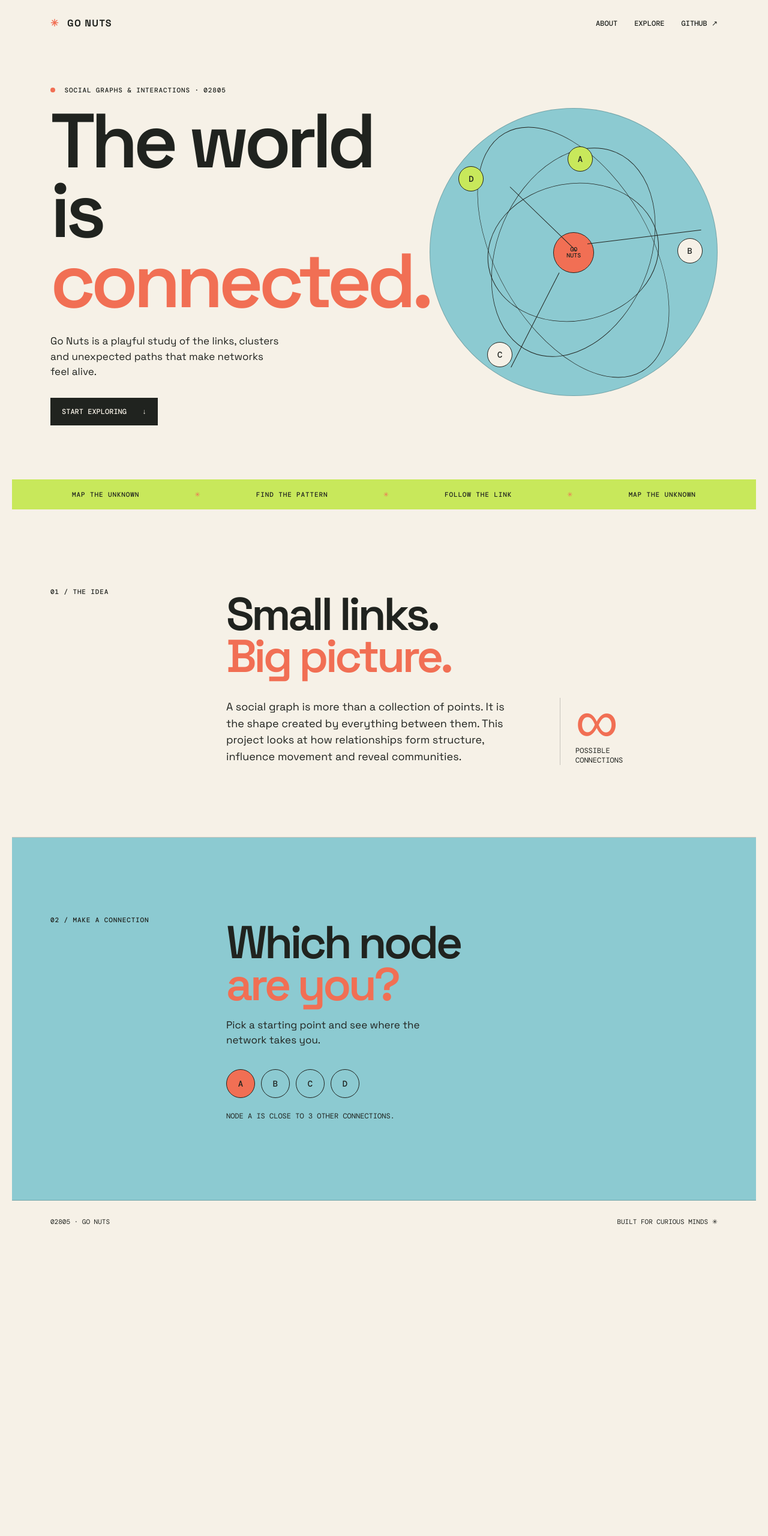
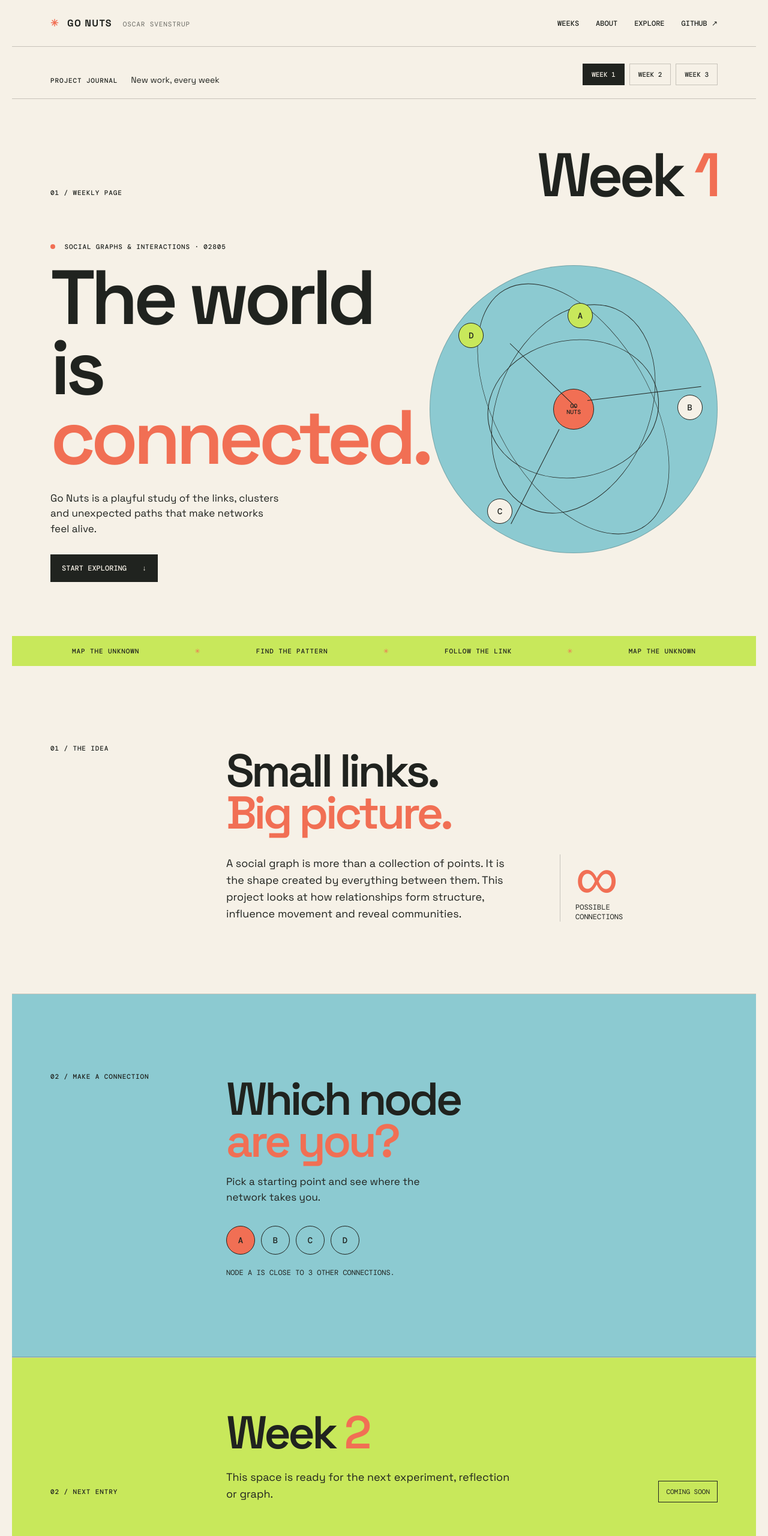
Before and after one commit to oscarsvenstrup/02805GoNuts, a plain HTML site: page index.html in a window 1280 px wide. Shown: the top 2560 px of the page at 60% size. Before the commit the page ends 2071 px from the top, so only its background shows below. Drawn offline with nearby package versions, Linux system fonts and the light colour scheme.

Commit message:
Add weekly project pages

```diff
--- a/index.html
+++ b/index.html
@@ -12,8 +12,12 @@
   </head>
   <body>
     <header class="site-header">
-      <a class="logo" href="#top" aria-label="Go Nuts home"><span>✳</span> GO NUTS</a>
+      <div class="brand-lockup">
+        <a class="logo" href="#top" aria-label="Go Nuts home"><span>✳</span> GO NUTS</a>
+        <span class="author">Oscar Svenstrup</span>
+      </div>
       <nav aria-label="Main navigation">
+        <a href="#weeks">Weeks</a>
         <a href="#about">About</a>
         <a href="#explore">Explore</a>
         <a href="https://github.com/oscarsvenstrup/02805GoNuts" target="_blank" rel="noreferrer">GitHub <span aria-hidden="true">↗</span></a>
@@ -21,6 +25,23 @@
     </header>
 
     <main id="top">
+      <section class="week-bar" id="weeks" aria-label="Weekly project pages">
+        <div class="week-heading">
+          <p class="section-label">Project journal</p>
+          <span>New work, every week</span>
+        </div>
+        <nav class="week-nav" aria-label="Choose a week">
+          <a class="week-link active" href="#week-1" aria-current="page">Week 1</a>
+          <a class="week-link" href="#week-2">Week 2</a>
+          <a class="week-link" href="#week-3">Week 3</a>
+        </nav>
+      </section>
+
+      <section class="week-content" id="week-1" aria-labelledby="week-1-title">
+        <div class="week-title-row">
+          <p class="section-label">01 / Weekly page</p>
+          <h2 id="week-1-title">Week <span>1</span></h2>
+        </div>
       <section class="hero" aria-labelledby="hero-title">
         <div class="hero-copy">
           <p class="eyebrow"><span class="pulse"></span> Social Graphs &amp; Interactions · 02805</p>
@@ -70,6 +91,25 @@
           <p class="result" aria-live="polite">Node A is close to 3 other connections.</p>
         </div>
       </section>
+      </section>
+
+      <section class="upcoming-week" id="week-2" aria-labelledby="week-2-title">
+        <p class="section-label">02 / Next entry</p>
+        <div>
+          <h2 id="week-2-title">Week <span>2</span></h2>
+          <p class="body-copy">This space is ready for the next experiment, reflection or graph.</p>
+        </div>
+        <span class="coming-soon">Coming soon</span>
+      </section>
+
+      <section class="upcoming-week" id="week-3" aria-labelledby="week-3-title">
+        <p class="section-label">03 / Future entry</p>
+        <div>
+          <h2 id="week-3-title">Week <span>3</span></h2>
+          <p class="body-copy">Add the next weekly page here as the project grows.</p>
+        </div>
+        <span class="coming-soon">Coming soon</span>
+      </section>
     </main>
 
     <footer><span>02805 · GO NUTS</span><span>Built for curious minds <span aria-hidden="true">✳</span></span></footer>
--- a/styles.css
+++ b/styles.css
@@ -14,9 +14,11 @@ a { color: inherit; text-decoration: none; }
 .site-header, main, footer { max-width: 1240px; margin: auto; }
 .site-header { display: flex; justify-content: space-between; align-items: center; padding: 28px 5vw; }
 .logo { font-weight: 700; letter-spacing: .08em; }
+.brand-lockup { display: flex; align-items: baseline; gap: 18px; }.author { color: rgba(32, 35, 31, .65); font: 11px "DM Mono", monospace; text-transform: uppercase; letter-spacing: .08em; }
 .logo span { color: var(--coral); margin-right: 8px; }
 nav { display: flex; gap: 28px; font: 500 12px "DM Mono", monospace; text-transform: uppercase; }
 nav a:hover { color: var(--coral); }
+.week-bar { display: flex; justify-content: space-between; align-items: end; gap: 30px; padding: 28px 5vw 22px; border-top: 1px solid var(--line); border-bottom: 1px solid var(--line); }.week-heading { display: flex; align-items: baseline; gap: 22px; }.week-heading p { margin: 0; }.week-heading > span { font-size: 14px; }.week-nav { display: flex; gap: 8px; }.week-link { padding: 10px 14px; border: 1px solid var(--line); font: 500 11px "DM Mono", monospace; text-transform: uppercase; transition: background .2s, color .2s; }.week-link:hover, .week-link.active { background: var(--ink); color: var(--cream); }.week-content { border-bottom: 1px solid var(--line); }.week-title-row { display: flex; justify-content: space-between; align-items: end; padding: 80px 5vw 0; }.week-title-row .section-label { margin: 0 0 10px; }.week-title-row h2 { margin: 0; font-size: clamp(3.5rem, 8vw, 7rem); }.week-title-row h2 span { color: var(--coral); }
 .hero { min-height: 650px; display: grid; grid-template-columns: 1fr 1fr; align-items: center; padding: 55px 5vw 90px; overflow: hidden; }
 .eyebrow, .section-label { font: 500 11px "DM Mono", monospace; letter-spacing: .08em; text-transform: uppercase; }
 .pulse { display: inline-block; width: 8px; height: 8px; margin-right: 8px; background: var(--coral); border-radius: 50%; }
@@ -43,4 +45,5 @@ h1 em, h2 span { color: var(--coral); font-style: normal; }
 .section-label { margin-top: 10px; }.body-copy { max-width: 480px; margin: 35px 0 0; font-size: 18px; line-height: 1.55; }.stat-block { align-self: end; border-left: 1px solid var(--line); padding-left: 25px; font: 12px "DM Mono", monospace; text-transform: uppercase; }.stat-block strong { display: block; font: 100px "Space Grotesk", sans-serif; line-height: .8; color: var(--coral); }
 .explore { background: var(--blue); }.explore-panel p { max-width: 390px; font-size: 17px; line-height: 1.5; }.node-picker { display: flex; gap: 10px; margin: 35px 0 22px; }.pick { width: 48px; height: 48px; border: 1px solid var(--ink); border-radius: 50%; background: transparent; color: var(--ink); font: 500 14px "DM Mono", monospace; cursor: pointer; }.pick:hover, .pick.active { background: var(--coral); }.result { font: 12px "DM Mono", monospace !important; text-transform: uppercase; }
 footer { display: flex; justify-content: space-between; padding: 28px 5vw; font: 11px "DM Mono", monospace; text-transform: uppercase; }
-@media (max-width: 700px) { .site-header { padding-top: 22px; } nav { gap: 12px; font-size: 10px; } nav a:nth-child(1) { display: none; }.hero { display: block; min-height: 0; padding-top: 70px; }.hero-graphic { width: min(82vw, 380px); margin-top: 70px; }.ticker { overflow: hidden; justify-content: flex-start; white-space: nowrap; }.ticker span:nth-of-type(n+3), .ticker i:nth-of-type(n+3) { display: none; }.section-grid { display: block; padding: 80px 5vw; }.section-label { margin-bottom: 50px; }.stat-block { margin-top: 60px; }.explore-panel { margin-top: 30px; } footer { font-size: 9px; } }
+.upcoming-week { display: grid; grid-template-columns: 1fr 2fr 1fr; gap: 30px; align-items: end; padding: 90px 5vw; border-bottom: 1px solid var(--line); background: var(--lime); }.upcoming-week h2 { margin: 0; }.upcoming-week .body-copy { margin: 25px 0 0; }.coming-soon { justify-self: end; padding: 10px 12px; border: 1px solid var(--ink); font: 11px "DM Mono", monospace; text-transform: uppercase; }
+@media (max-width: 700px) { .site-header { align-items: flex-start; padding-top: 22px; }.brand-lockup { display: block; }.author { display: block; margin: 8px 0 0 24px; font-size: 9px; } nav { gap: 12px; font-size: 10px; } nav a:nth-child(2) { display: none; }.week-bar { display: block; padding-top: 22px; }.week-heading { display: block; }.week-heading > span { display: block; margin-top: 12px; }.week-nav { margin-top: 22px; overflow-x: auto; }.week-link { white-space: nowrap; }.week-title-row { display: block; padding-top: 60px; }.week-title-row h2 { margin-top: 18px; }.hero { display: block; min-height: 0; padding-top: 70px; }.hero-graphic { width: min(82vw, 380px); margin-top: 70px; }.ticker { overflow: hidden; justify-content: flex-start; white-space: nowrap; }.ticker span:nth-of-type(n+3), .ticker i:nth-of-type(n+3) { display: none; }.section-grid { display: block; padding: 80px 5vw; }.section-label { margin-bottom: 50px; }.stat-block { margin-top: 60px; }.explore-panel { margin-top: 30px; }.upcoming-week { display: block; padding: 70px 5vw; }.upcoming-week .section-label { margin-bottom: 45px; }.coming-soon { display: inline-block; margin-top: 35px; } footer { font-size: 9px; } }
```
Also changed, not shown: 1 other file.
